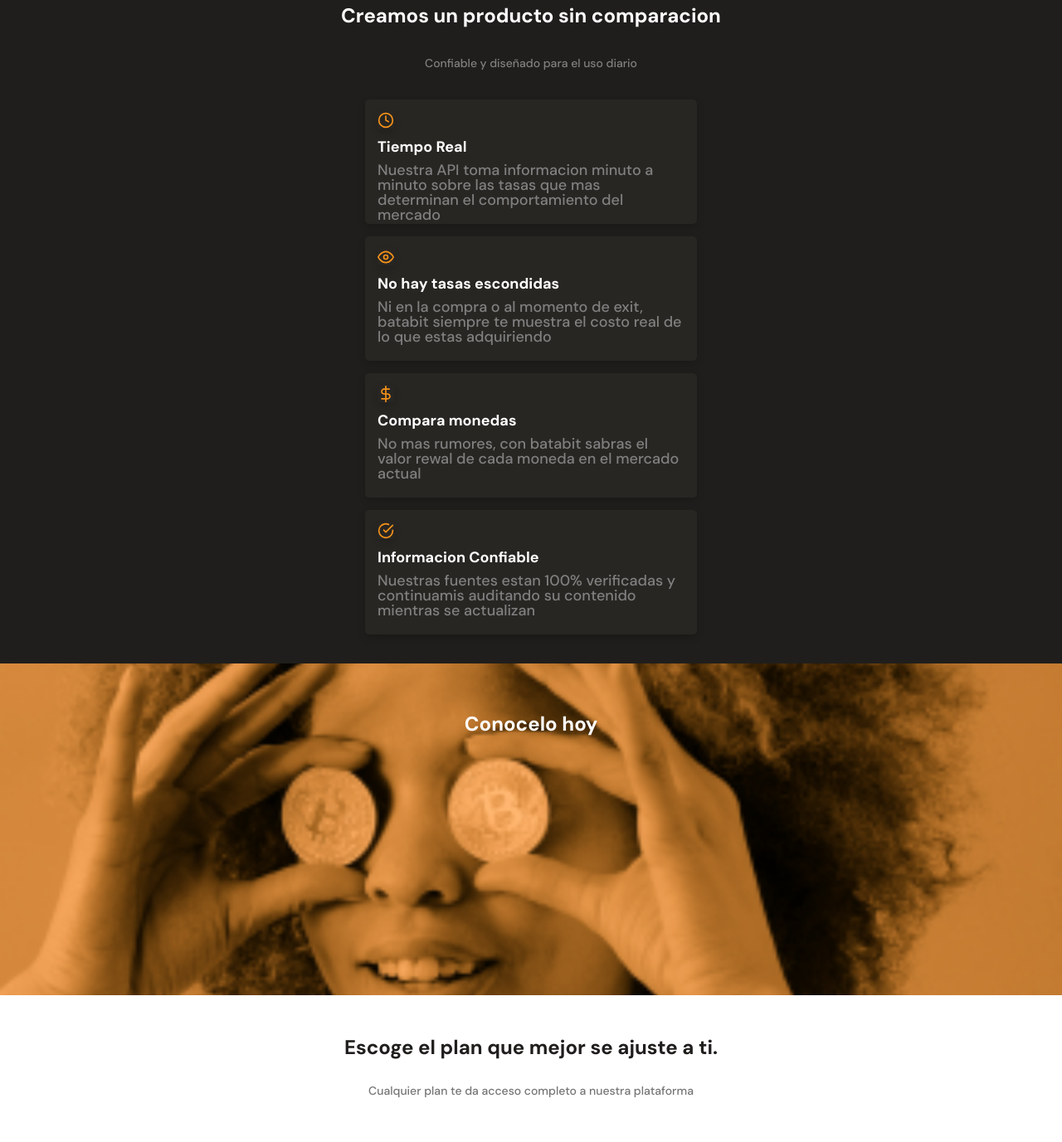
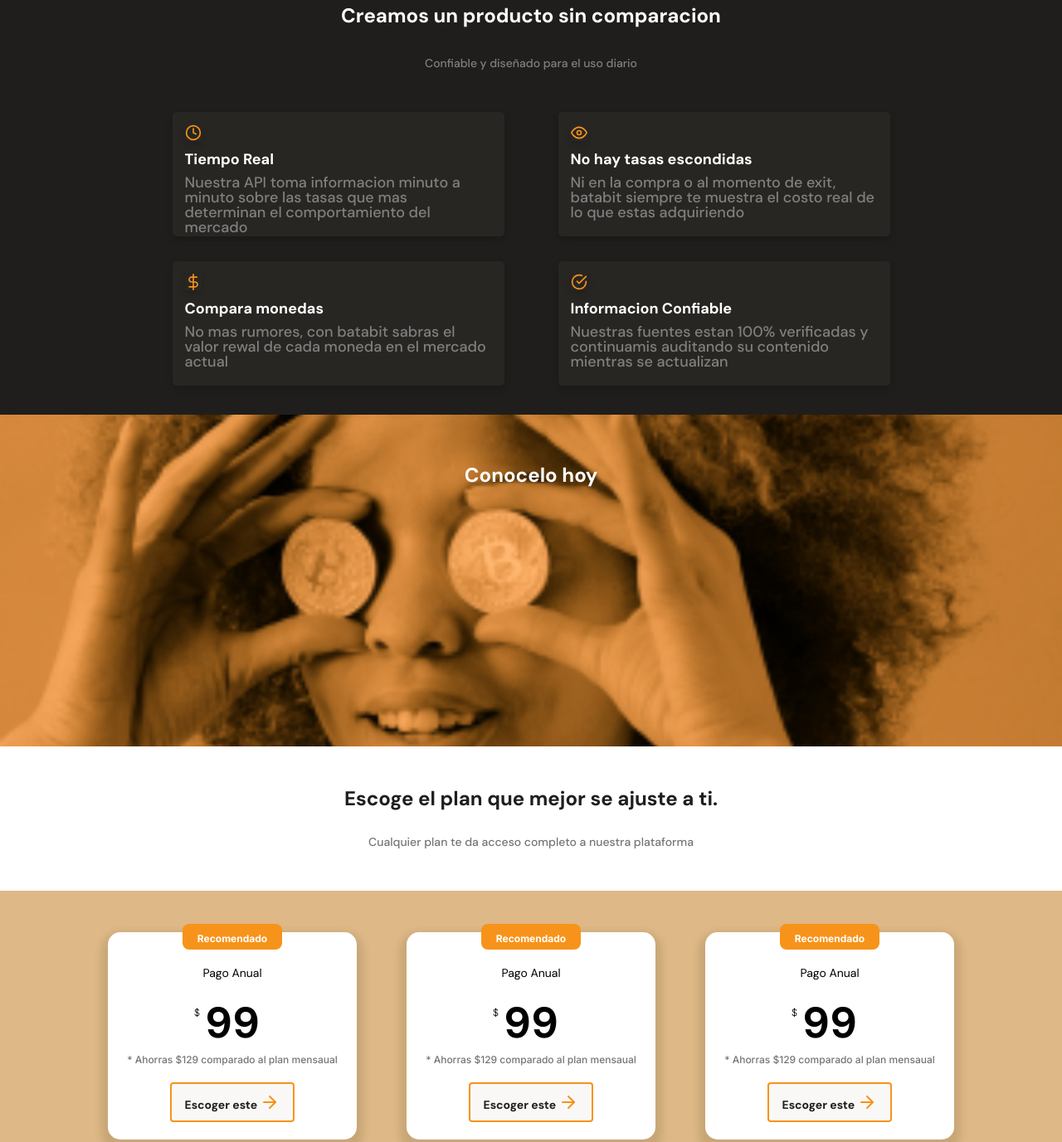
Before and after one commit to IvanAristi/mobil-first, a plain HTML site: page index.html in a window 1280 px wide. Shown: the part 1240-2617 px from the top of the page at 83% size. Drawn offline with Linux system fonts and the light colour scheme.

Commit message:
responsi

```diff
--- /dev/null
+++ b/css/table.css
@@ -0,0 +1,13 @@
+.product-cards--container{
+    display: flex;
+    flex-wrap: wrap;
+    width: 930px;
+    margin: 0 auto;
+}
+
+
+
+.plans-container--slider{
+    justify-content: center;
+    background-color: burlywood;
+}
--- a/index.html
+++ b/index.html
@@ -12,6 +12,7 @@
       rel="stylesheet"
     />
     <link rel="stylesheet" href="stiles.css" />
+    <link rel="stylesheet" href="./css/table.css" media="(min-width: 930px)"/>
 
     <!--
     <link
```
